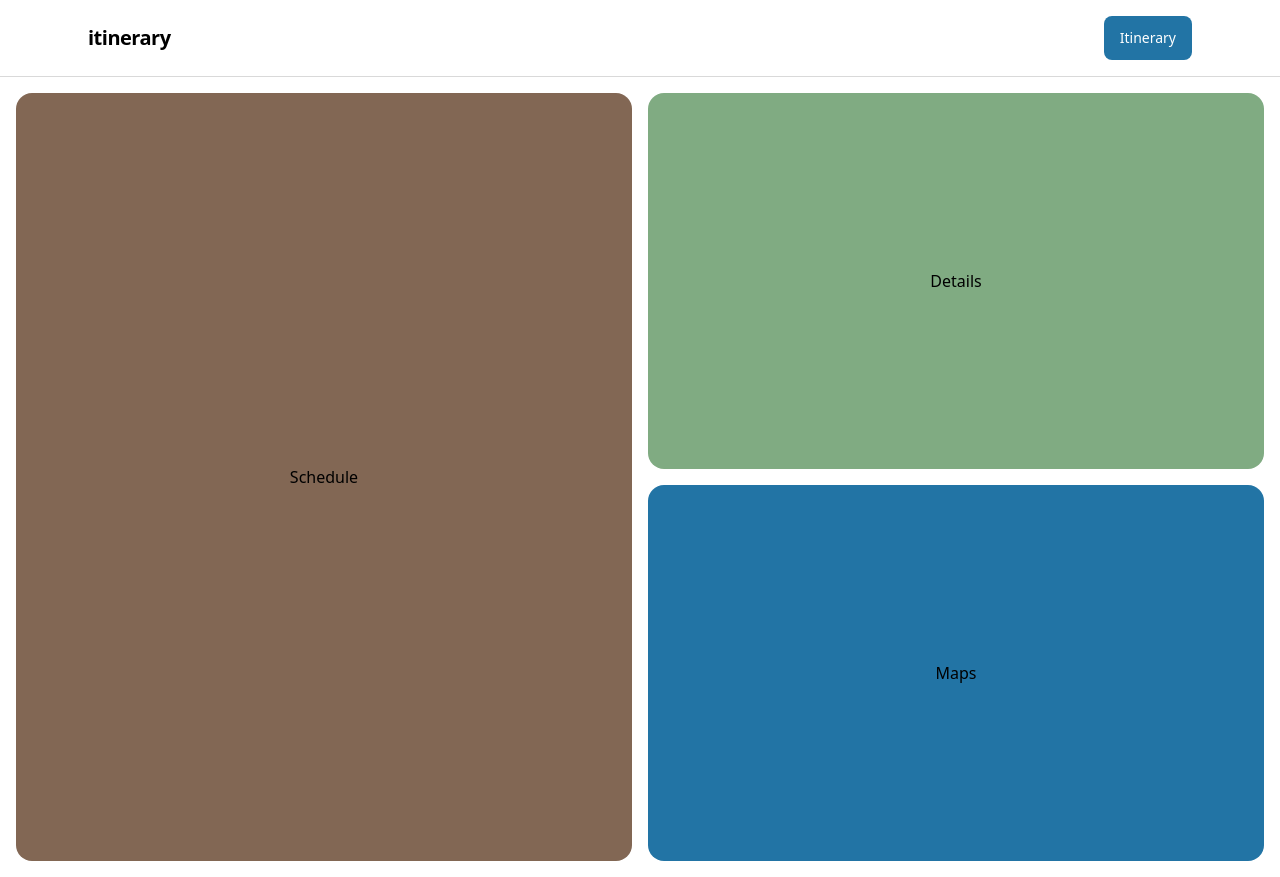
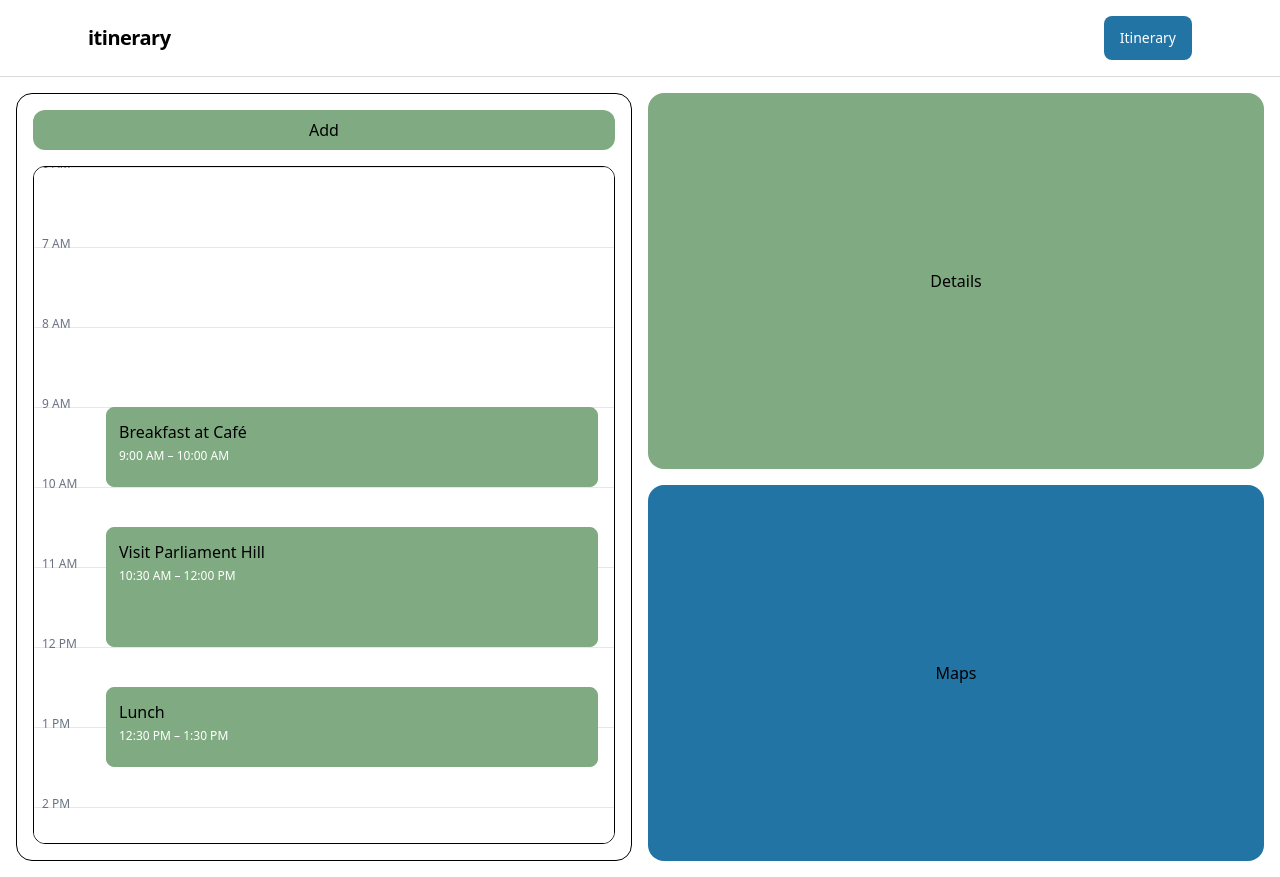
Before and after one commit to ywcharles/itinerary, a Next.js app: page /itinerary in a window 1280 px wide. Built offline with nearby package versions, Linux system fonts and the light colour scheme.

Commit message:
calendar components

```diff
--- /dev/null
+++ b/app/itinerary/components/Calendar/Calendar.tsx
@@ -0,0 +1,13 @@
+"use client";
+
+import React from "react";
+import { mockStops } from "../../data";
+import CalendarGrid from "./CalendarGrid";
+
+export default function Calendar() {
+  return (
+    <div className="w-full h-full overflow-auto rounded-xl border bg-white">
+      <CalendarGrid stops={mockStops} />
+    </div>
+  );
+}
--- /dev/null
+++ b/app/itinerary/components/Calendar/CalendarEvent.tsx
@@ -0,0 +1,46 @@
+import React from "react";
+import {
+  getEventPosition,
+  formatTime,
+} from "./calendarUtils";
+
+const START_HOUR = 6;
+const HOUR_HEIGHT = 80;
+
+type Props = {
+  title: string;
+  start: string;
+  end: string;
+};
+
+export default function CalendarEvent({
+  title,
+  start,
+  end,
+}: Props) {
+  const startDate = new Date(start);
+  const endDate = new Date(end);
+
+  const { top, height } = getEventPosition(
+    startDate,
+    endDate,
+    START_HOUR,
+    HOUR_HEIGHT,
+  );
+
+  return (
+    <div
+      className="absolute left-2 right-4 rounded-lg bg-secondary border border-secondary p-3 overflow-hidden"
+      style={{
+        top: `${top}px`,
+        height: `${height}px`,
+      }}
+    >
+      <p>{title}</p>
+
+      <p className="text-xs text-white mt-1">
+        {formatTime(startDate)} – {formatTime(endDate)}
+      </p>
+    </div>
+  );
+}
--- /dev/null
+++ b/app/itinerary/components/Calendar/CalendarGrid.tsx
@@ -0,0 +1,65 @@
+import React from "react";
+import CalendarEvent from "./CalendarEvent";
+import { formatHour } from "./calendarUtils";
+
+const START_HOUR = 6;
+const END_HOUR = 22;
+const HOUR_HEIGHT = 80;
+
+type Stop = {
+  id: string | number;
+  start_time: string;
+  end_time: string;
+  description: string;
+};
+
+type Props = {
+  stops: Stop[];
+};
+
+export default function CalendarGrid({ stops }: Props) {
+  const totalHours = END_HOUR - START_HOUR;
+
+  return (
+    <div
+      className="relative"
+      style={{
+        height: `${totalHours * HOUR_HEIGHT}px`,
+      }}
+    >
+      {/* Time grid */}
+      {Array.from(
+        { length: totalHours + 1 },
+        (_, index) => {
+          const hour = START_HOUR + index;
+
+          return (
+            <div
+              key={hour}
+              className="absolute left-0 right-0 border-t border-gray-200"
+              style={{
+                top: `${index * HOUR_HEIGHT}px`,
+              }}
+            >
+              <div className="absolute left-0 -top-3 w-16 px-2 text-xs text-gray-500">
+                {formatHour(hour)}
+              </div>
+            </div>
+          );
+        },
+      )}
+
+      {/* Events */}
+      <div className="absolute left-16 right-0 top-0 bottom-0">
+        {stops.map((stop) => (
+          <CalendarEvent
+            key={stop.id}
+            title={stop.description}
+            start={stop.start_time}
+            end={stop.end_time}
+          />
+        ))}
+      </div>
+    </div>
+  );
+}
--- /dev/null
+++ b/app/itinerary/components/Calendar/calendarUtils.ts
@@ -0,0 +1,44 @@
+export function getEventPosition(
+  start: Date,
+  end: Date,
+  startHour: number,
+  hourHeight: number,
+) {
+  const startMinutes =
+    start.getHours() * 60 + start.getMinutes();
+
+  const endMinutes =
+    end.getHours() * 60 + end.getMinutes();
+
+  const calendarStartMinutes = startHour * 60;
+
+  const top =
+    ((startMinutes - calendarStartMinutes) / 60) *
+    hourHeight;
+
+  const height =
+    ((endMinutes - startMinutes) / 60) *
+    hourHeight;
+
+  return {
+    top,
+    height,
+  };
+}
+
+export function formatHour(hour: number) {
+  const date = new Date();
+
+  date.setHours(hour, 0, 0, 0);
+
+  return date.toLocaleTimeString([], {
+    hour: "numeric",
+  });
+}
+
+export function formatTime(date: Date) {
+  return date.toLocaleTimeString([], {
+    hour: "numeric",
+    minute: "2-digit",
+  });
+}
--- a/app/itinerary/components/Schedule.tsx
+++ b/app/itinerary/components/Schedule.tsx
@@ -1,11 +1,18 @@
-import React from 'react'
+import React from "react";
+import Calendar from "./Calendar/Calendar";
 
-type Props = {}
+const Schedule = () => {
+  return (
+    <div className="rounded-2xl border h-full w-full flex flex-col p-4">
+      <button className="rounded-xl bg-secondary w-full h-10 flex justify-center items-center">
+        Add
+      </button>
 
-const Schedule = (props: Props) => {
-  return (
-    <div className='rounded-2xl bg-accent h-full w-full flex justify-center items-center'>Schedule</div>
-  )
-}
+      <div className="w-full flex-1 mt-4 min-h-0">
+        <Calendar />
+      </div>
+    </div>
+  );
+};
 
-export default Schedule
+export default Schedule;
--- /dev/null
+++ b/app/itinerary/data.ts
@@ -0,0 +1,38 @@
+export const mockStops = [
+  {
+    id: 'stop-1',
+    start_time: '2026-09-26T09:00:00',
+    end_time: '2026-09-26T10:00:00',
+    google_map_links: 'https://maps.google.com/?q=Ottawa',
+    coordinates: {
+      lat: 45.4215,
+      lng: -75.6972,
+    },
+    description: 'Breakfast at Café',
+    image: '/images/cafe.jpg',
+  },
+  {
+    id: 'stop-2',
+    start_time: '2026-09-26T10:30:00',
+    end_time: '2026-09-26T12:00:00',
+    google_map_links: 'https://maps.google.com/?q=Parliament+Hill',
+    coordinates: {
+      lat: 45.4236,
+      lng: -75.7009,
+    },
+    description: 'Visit Parliament Hill',
+    image: '/images/parliament.jpg',
+  },
+  {
+    id: 'stop-3',
+    start_time: '2026-09-26T12:30:00',
+    end_time: '2026-09-26T13:30:00',
+    google_map_links: 'https://maps.google.com/?q=Ottawa',
+    coordinates: {
+      lat: 45.4215,
+      lng: -75.6972,
+    },
+    description: 'Lunch',
+    image: '/images/lunch.jpg',
+  },
+];
```
